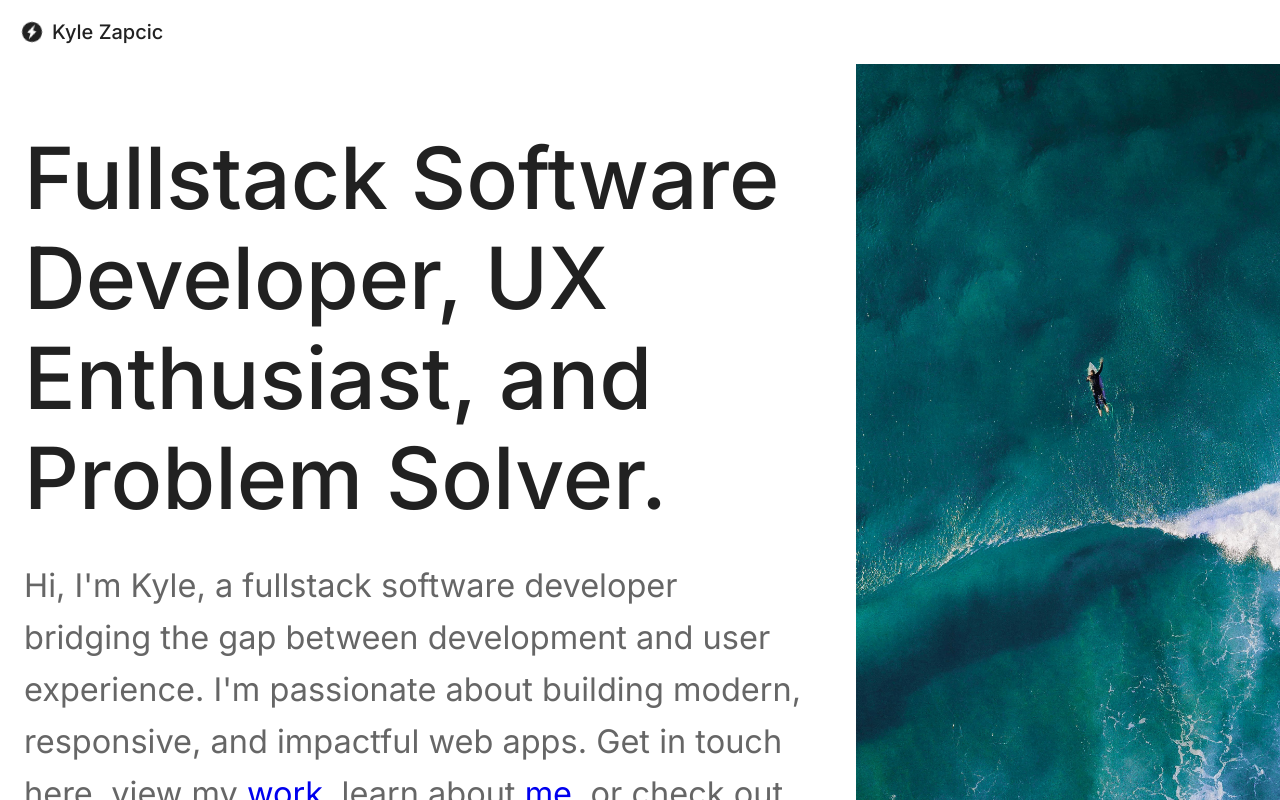
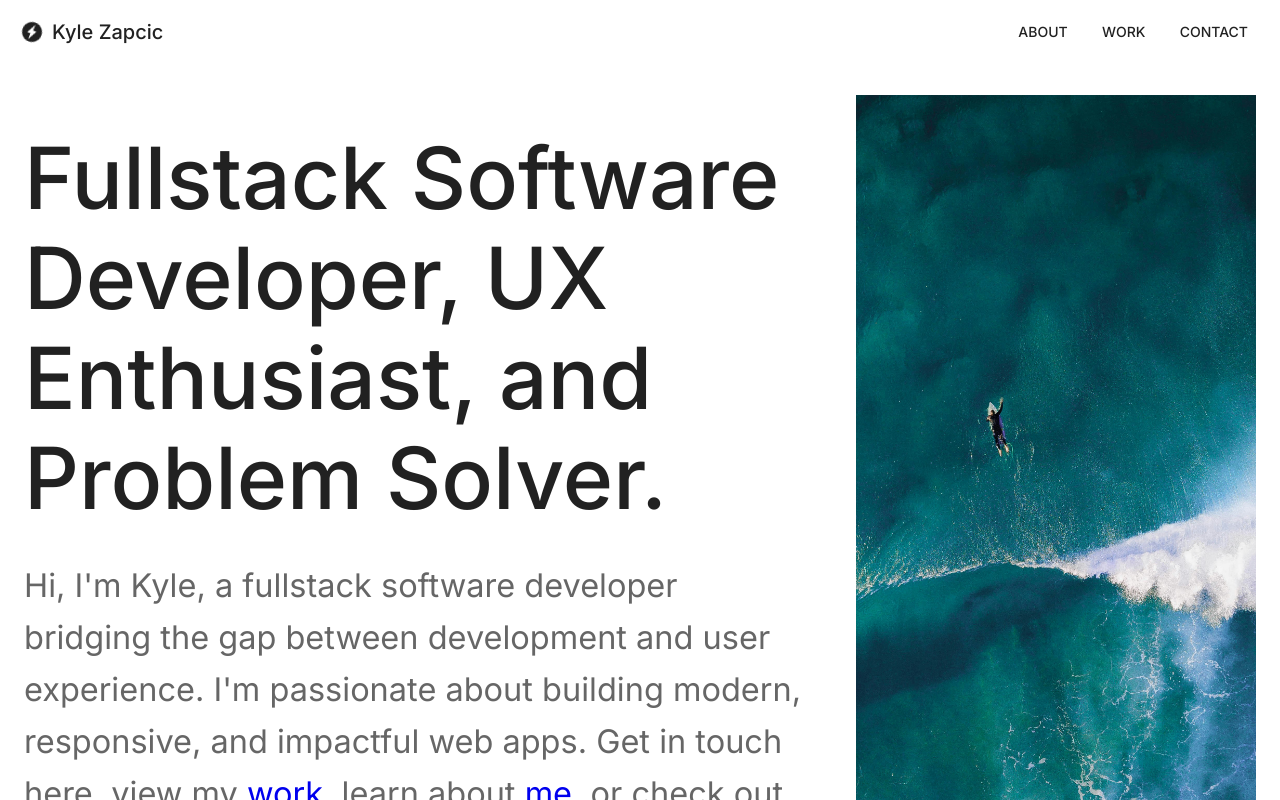
Before and after one commit to kylezap/kylezapcicdotcom, a React (Vite) app: page / in a window 1280 px wide. Shown: the top 800 px of the page. Built offline with nearby package versions, Linux system fonts and the light colour scheme.

Commit message:
refactor: consolidate nav and footer components out of each page and into app file

```diff
--- a/src/App.css
+++ b/src/App.css
@@ -19,6 +19,7 @@ html, body {
 .home-container {
 
     overflow: hidden;
+
 }
 
 
@@ -33,15 +34,10 @@ html, body {
 }
 
 .hero-img {
-  width: auto;
-  /* height: 700px; */
+  width: 100%;
+  height: 100vh;
   object-fit: cover;
   object-position: center;
-  height: 100vh;
-  position: "absolute";
-  right: 0;
-  z-index: -1;
-  margin-top: -80px;
 
 }
 
--- a/src/App.jsx
+++ b/src/App.jsx
@@ -1,10 +1,11 @@
 import * as React from "react";
 import { Outlet } from "react-router-dom";
 import "./App.css";
-import theme from './theme'
-import CssBaseline from '@mui/material/CssBaseline';
-import { ThemeProvider } from '@mui/material/styles';
-
+import theme from "./theme";
+import CssBaseline from "@mui/material/CssBaseline";
+import { ThemeProvider } from "@mui/material/styles";
+import Navbar from "./Components/Navbar";
+import Footer from "./Components/Footer";
 
 export default function App() {
   return (
@@ -12,9 +13,9 @@ export default function App() {
       <React.StrictMode>
         <ThemeProvider theme={theme}>
           <CssBaseline />
-
-              <Outlet />
-
+          <Navbar />
+          <Outlet />
+          <Footer />
         </ThemeProvider>
       </React.StrictMode>
     </>
--- a/src/Components/Navbar.jsx
+++ b/src/Components/Navbar.jsx
@@ -13,25 +13,7 @@ import { keyframes } from "@mui/system";
 
 
 export default function Navbar() {
-  const location = useLocation();
 
-  const getNavStyle = (path) => {
-    switch (path) {
-      case "/":
-        return "navbar home";
-      case "/about":
-        return "navbar about";
-      case "/work":
-        return "navbar work";
-      case "/contact":
-        return "navbar contact";
-      default:
-        return {};
-    }
-  };
-
-  const currentStyle = getNavStyle(location.pathname);
-  console.log(currentStyle);
 
   const spin = keyframes`
     0% {
@@ -70,8 +52,7 @@ export default function Navbar() {
             component={Link}
             to="/about"
             color="inherit"
-            className={currentStyle}
-            // sx={{ color: "white" }}
+
             underline="hover"
           >
             About
@@ -80,15 +61,14 @@ export default function Navbar() {
             component={Link}
             to="/work"
             color="inherit"
-            className={currentStyle}
-            // sx={{ color: "white" }}
+
             underline="hover"
           >
             Work
           </Button>{" "}
           <Button
             color="inherit"
-            className={currentStyle}
+
             href="mailto:kzapcic@gmail.com"
             // sx={{ color: "white" }}
             underline="hover"
--- a/src/Routes/About.jsx
+++ b/src/Routes/About.jsx
@@ -11,7 +11,6 @@ import Footer from "../Components/Footer";
 export default function About() {
   return (
     <>
-    <Navbar />
     <Container maxWidth="xl">
       <Box sx={{ my: 4, py: 4 }} alignItems="center">
         <Typography variant="h2" component="div">
@@ -40,7 +39,6 @@ export default function About() {
 
       </Box>
     </Container>
-    <Footer/>
     </>
 
   );
--- a/src/Routes/Home.jsx
+++ b/src/Routes/Home.jsx
@@ -5,14 +5,12 @@ import Hero from "../Components/Hero";
 import Navbar from "../Components/Navbar";
 import Footer from "../Components/Footer";
 
-
 export default function App() {
   return (
     <>
-      <Box className='home-container'>
-        <Navbar />
+      <Box className="home-container">
+
         <Hero />
-
       </Box>
     </>
   );
--- a/src/Routes/NotFound.jsx
+++ b/src/Routes/NotFound.jsx
@@ -8,7 +8,6 @@ import Footer from "../Components/Footer";
 export default function NotFound() {
   return (
     <>
-      <Navbar />
       <Container maxWidth="xl">
         <Box sx={{ my: 4, py: 4 }}>
           <img src="src/assets/images/gandalf.webp" alt="" />
@@ -17,7 +16,6 @@ export default function NotFound() {
           </Typography>
         </Box>
       </Container>
-      <Footer />
     </>
   );
 }
--- a/src/Routes/Work.jsx
+++ b/src/Routes/Work.jsx
@@ -8,15 +8,13 @@ import Project1 from "../assets/images/Project1.png";
 import Project2 from "../assets/images/Project2.png";
 import Project3 from "../assets/images/Project3.png";
 import Divider from '@mui/material/Divider';
-import Navbar from "../Components/Navbar";
-import Footer from "../Components/Footer";
+
 
 
 
 export default function Work() {
   return (
     <>
-    <Navbar />
     <Container maxWidth="xl">
       <Box sx={{ my: 4, py: 4 }}>
         <Typography variant="h2" component="div">
@@ -51,7 +49,6 @@ export default function Work() {
         />
       </Grid>
     </Container>
-    <Footer />
     </>
 
   );
```
